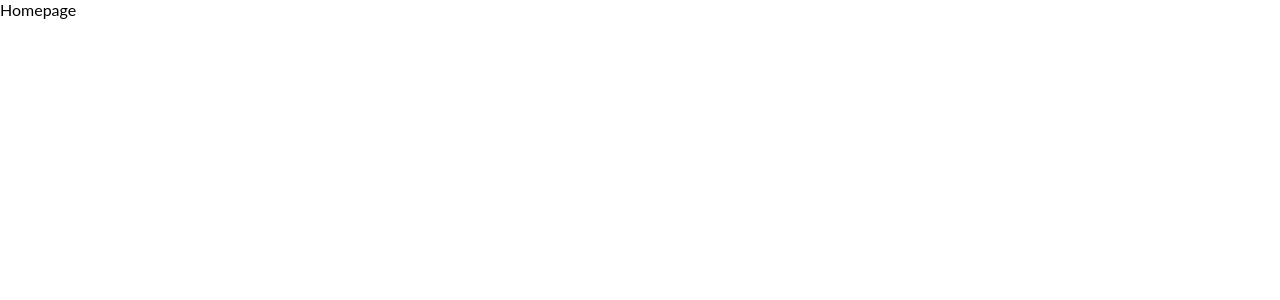
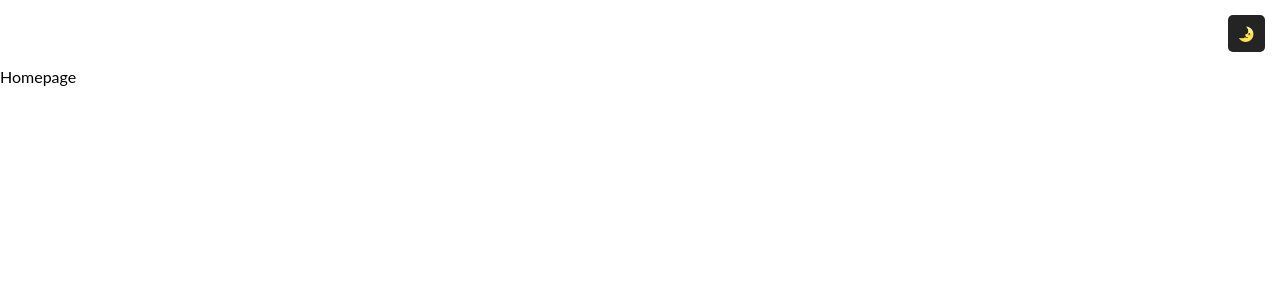
Before and after one commit to luisdourado33/dockerized-todo-app, a React (Create React App) app: page / in a window 1280 px wide. Shown: the top 300 px of the page. Built offline with nearby package versions, Linux system fonts and the light colour scheme; the HTML template or start-up script is replaced by a standard one.

Commit message:
feat: set fixedComponent visible

```diff
--- a/src/application.tsx
+++ b/src/application.tsx
@@ -4,7 +4,7 @@ import { ContextProvider } from "./contexts/app-context";
 
 import routes from "./config/routes";
 
-// import FixedComponent from "./components/organisms/fixed-component/fixed-component";
+import FixedComponent from "./components/organisms/fixed-component/fixed-component";
 import GlobalStyles from "./config/globalStyles";
 
 const Application: React.FC<any> = () => {
@@ -19,7 +19,7 @@ const Application: React.FC<any> = () => {
   return (
     <ContextProvider style={{ backgroundColor: "red" }}>
       <GlobalStyles />
-      {/* <FixedComponent /> */}
+      <FixedComponent />
       <BrowserRouter>
         <Routes>{renderRoutes}</Routes>
       </BrowserRouter>
```
